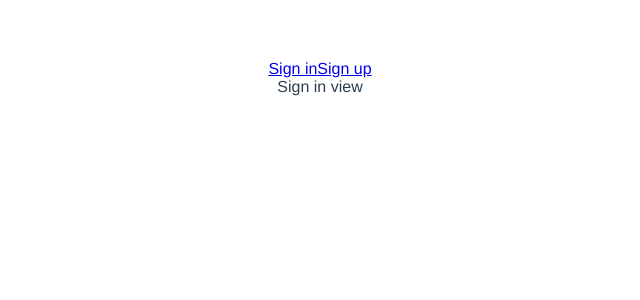
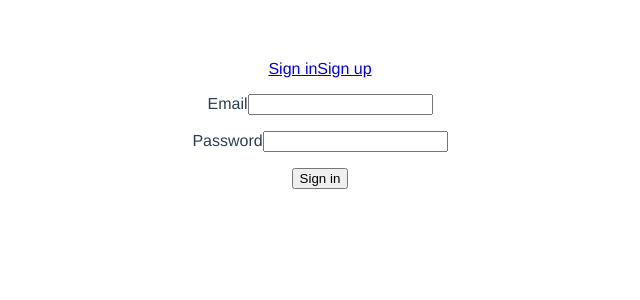
Before and after one commit to vsokoltsov/Authorization360-client, a Vue app: page /auth/sign-in in a window 1280 px wide. Shown: the top 300 px of the page, without its empty margins (320-960 px from the left). Built offline with nearby package versions, Linux system fonts and the light colour scheme.

Commit message:
Add some form handling

```diff
--- a/src/components/Authorization/SignIn.vue
+++ b/src/components/Authorization/SignIn.vue
@@ -1,3 +1,44 @@
 <template>
-    <div>Sign in view</div>
+    <form @submit.prevent="submitForm">
+        <p>
+            <label for="name">Email</label>
+            <input
+                v-model="email"
+                type="email"
+                name="email"
+                >
+        </p>
+
+        <p>
+            <label for="password">Password</label>
+            <input
+                v-model="password"
+                type="password"
+                name="password"
+                >
+        </p>
+        <p>
+            <input
+            type="submit"
+            value="Sign in"
+            >
+        </p>
+    </form>
 </template>
+
+<script>
+export default {
+  data() {
+      return {
+        errors: [],
+        email: null,
+        password: null
+      }
+  },
+  methods: {
+      submitForm() {
+          console.log(this.email, this.password)
+      }
+  }
+}
+</script>
--- a/src/main.js
+++ b/src/main.js
@@ -1,10 +1,12 @@
 import Vue from 'vue'
+import Vuex from 'vuex'
 import VueRouter from 'vue-router'
 import App from './App.vue'
 import { router } from './routes'
 
 Vue.config.productionTip = false
 Vue.use(VueRouter)
+Vue.use(Vuex)
 
 
 new Vue({
```
Also changed, not shown: src/store/index.js (added, +8 -0 lines).
